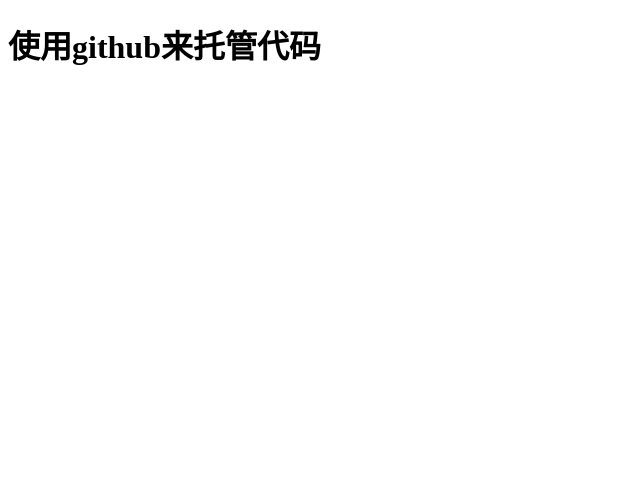
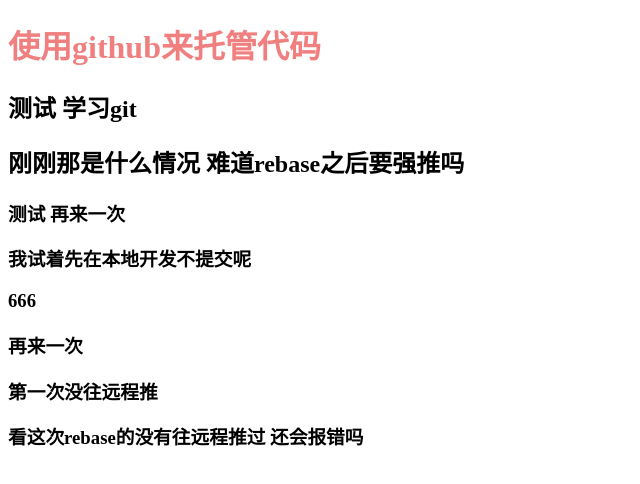
Before and after one commit to lyhcmh2017/git-test, a plain HTML site: page index.html in a window 1280 px wide. Shown: the whole page, without its empty margins (0-640 px from the left). Drawn offline with Linux system fonts and the light colour scheme.

```diff
--- a/index.html
+++ b/index.html
@@ -5,10 +5,24 @@
   <meta name="viewport" content="width=device-width, initial-scale=1.0">
   <meta http-equiv="X-UA-Compatible" content="ie=edge">
   <title>Document</title>
+  <style>
+    h1 {
+      color: lightcoral;
+    }
+  </style>
 </head>
 <body>
   <h1>
     使用github来托管代码
   </h1>
+  <h2>测试 学习git</h2>
+  <h2>刚刚那是什么情况 难道rebase之后要强推吗</h2>
+  <h3>测试 再来一次</h3>
+  <h3>我试着先在本地开发不提交呢</h3>
+  <h3>666</h3>
+  <h3>再来一次</h3>
+  <h3>第一次没往远程推</h3>
+  <h3>看这次rebase的没有往远程推过 还会报错吗</h3>
+  <script src="index.js"></script>
 </body>
 </html>
--- /dev/null
+++ b/index.js
@@ -0,0 +1 @@
+console.log(123);
```
